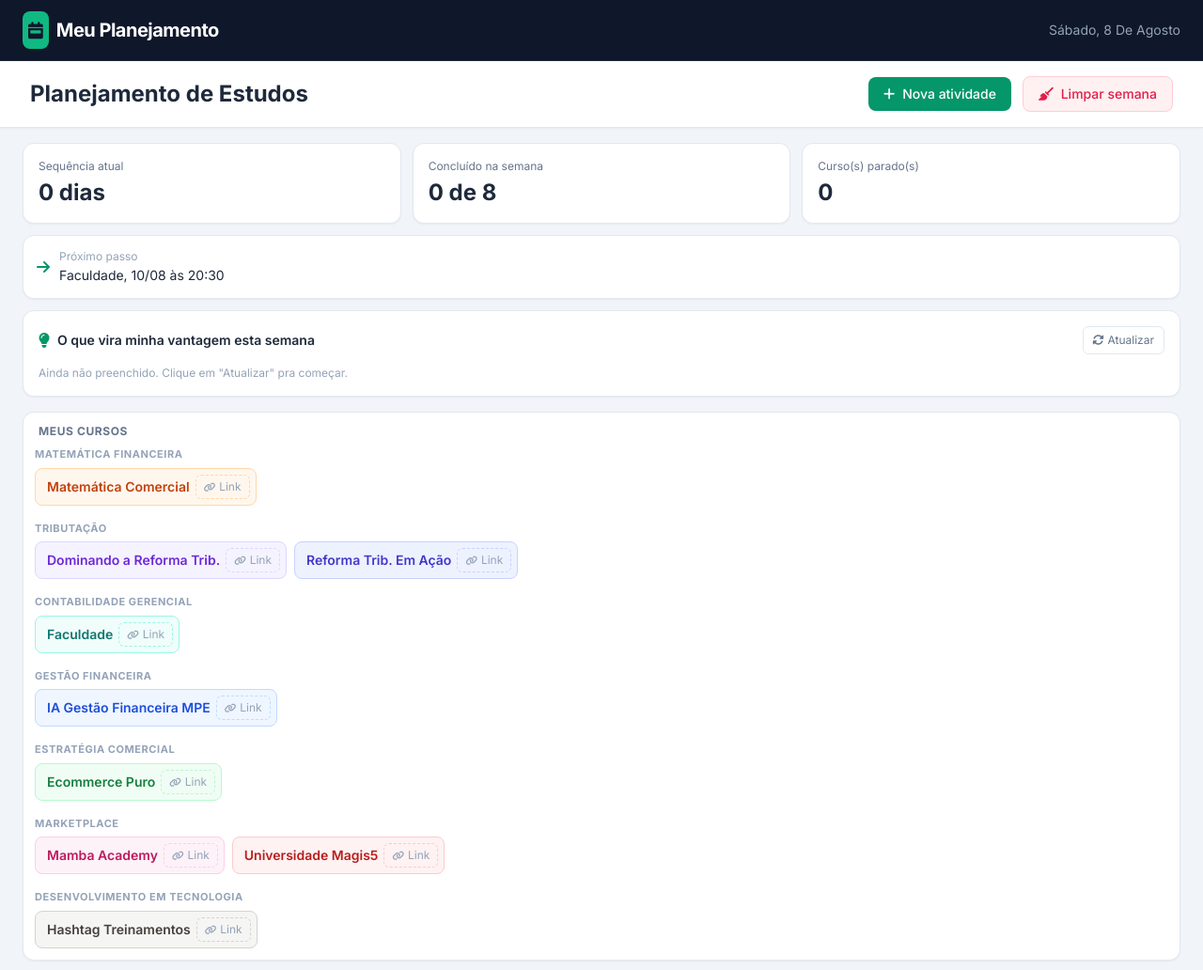
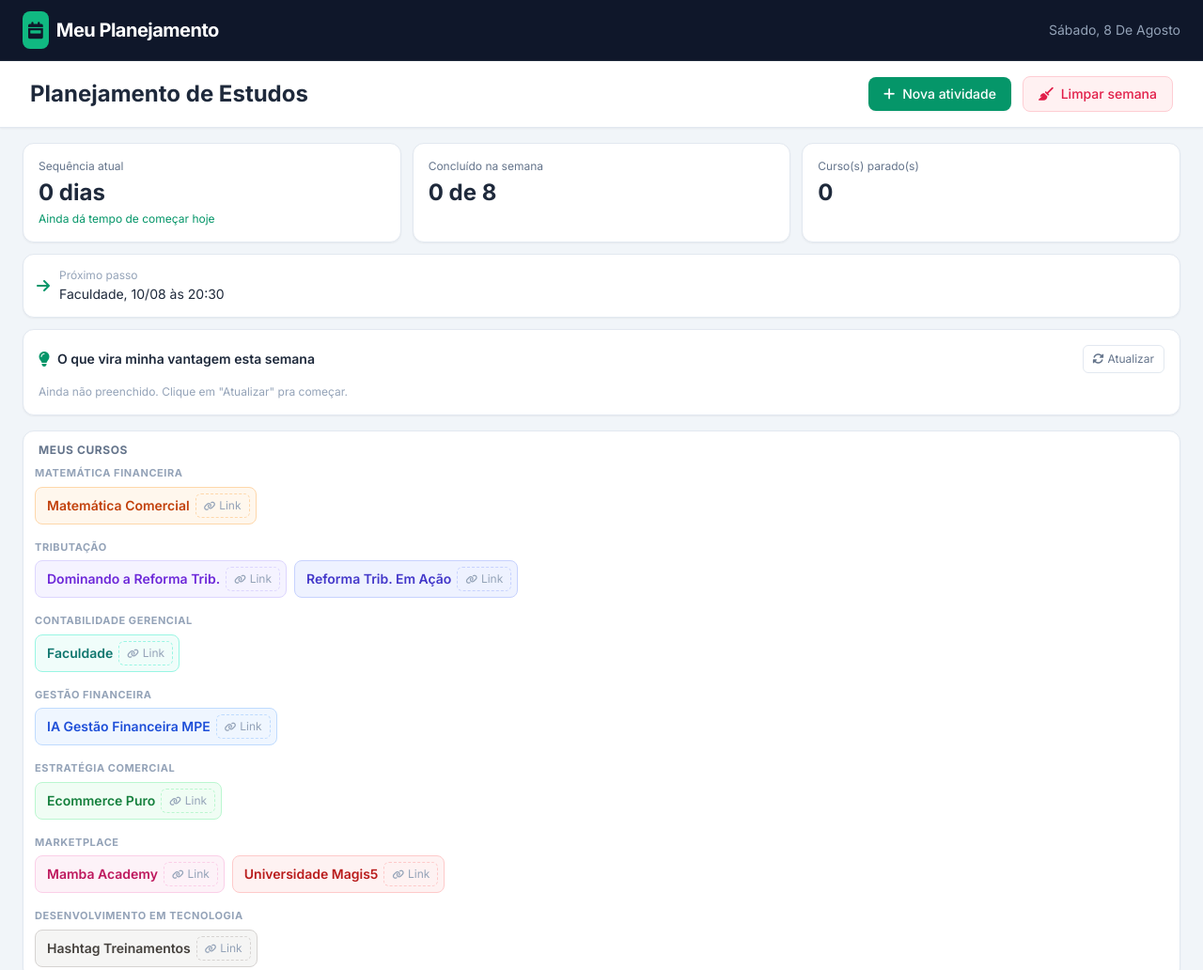
Before and after one commit to superverdelar-rgb/planner-a7f3k9m2xq8pln, a plain HTML site: page index.html in a window 1280 px wide. Shown: the top 1032 px of the page at 94% size. Drawn offline with nearby package versions, Linux system fonts and the light colour scheme; no server answers.

Commit message:
Update index.html

```diff
--- a/index.html
+++ b/index.html
@@ -54,6 +54,7 @@
         <div class="bg-white rounded-xl shadow-sm border border-slate-200 p-4">
           <p class="text-xs text-slate-500 mb-1">Sequência atual</p>
           <p class="text-2xl font-bold text-slate-800" id="stat-streak">—</p>
+          <p class="text-xs text-emerald-600 mt-1 hidden" id="stat-streak-note"></p>
         </div>
         <div class="bg-white rounded-xl shadow-sm border border-slate-200 p-4">
           <p class="text-xs text-slate-500 mb-1">Concluído na semana</p>
@@ -62,6 +63,7 @@
         <div class="bg-white rounded-xl shadow-sm border border-slate-200 p-4">
           <p class="text-xs text-slate-500 mb-1">Curso(s) parado(s)</p>
           <p class="text-2xl font-bold text-slate-800" id="stat-stalled">—</p>
+          <p class="text-xs text-emerald-600 mt-1 hidden" id="stat-stalled-note"></p>
         </div>
       </div>
 
@@ -624,9 +626,26 @@ function computeNextStep(){
 function renderConstanciaModule(){
   const streak = computeStreak();
   document.getElementById('stat-streak').textContent = streak + (streak === 1 ? ' dia' : ' dias');
+  const streakNote = document.getElementById('stat-streak-note');
+  if (streak === 0) {
+    streakNote.textContent = 'Ainda dá tempo de começar hoje';
+    streakNote.classList.remove('hidden');
+  } else {
+    streakNote.classList.add('hidden');
+  }
+
   const wk = computeWeeklyProgress();
   document.getElementById('stat-week').textContent = wk.done + ' de ' + wk.total;
-  document.getElementById('stat-stalled').textContent = computeStalledCourses();
+
+  const stalled = computeStalledCourses();
+  document.getElementById('stat-stalled').textContent = stalled;
+  const stalledNote = document.getElementById('stat-stalled-note');
+  if (stalled > 0) {
+    stalledNote.textContent = 'Ainda dá tempo de retomar';
+    stalledNote.classList.remove('hidden');
+  } else {
+    stalledNote.classList.add('hidden');
+  }
   const next = computeNextStep();
   document.getElementById('stat-next').textContent = next || 'Nada agendado à frente';
 
```
